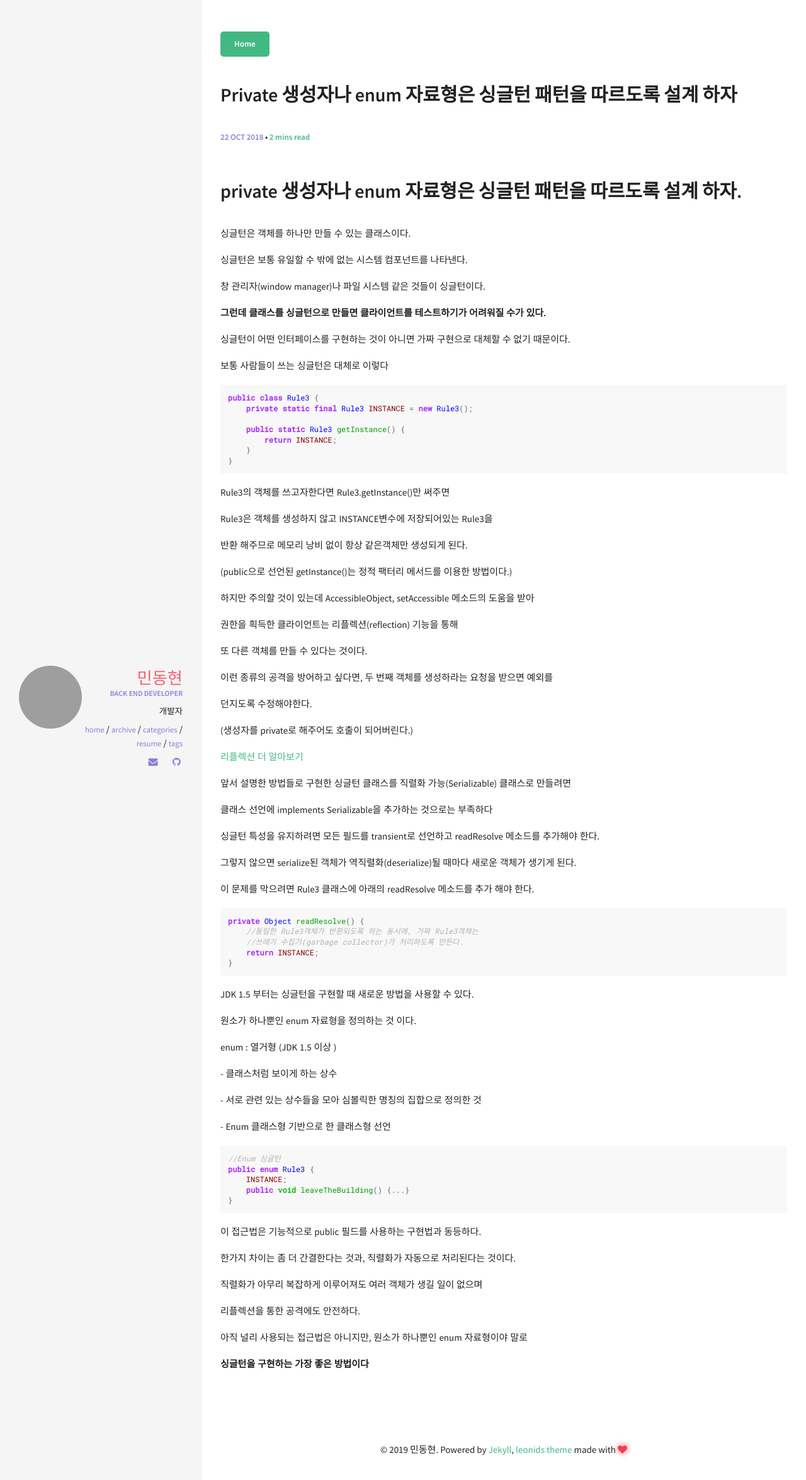
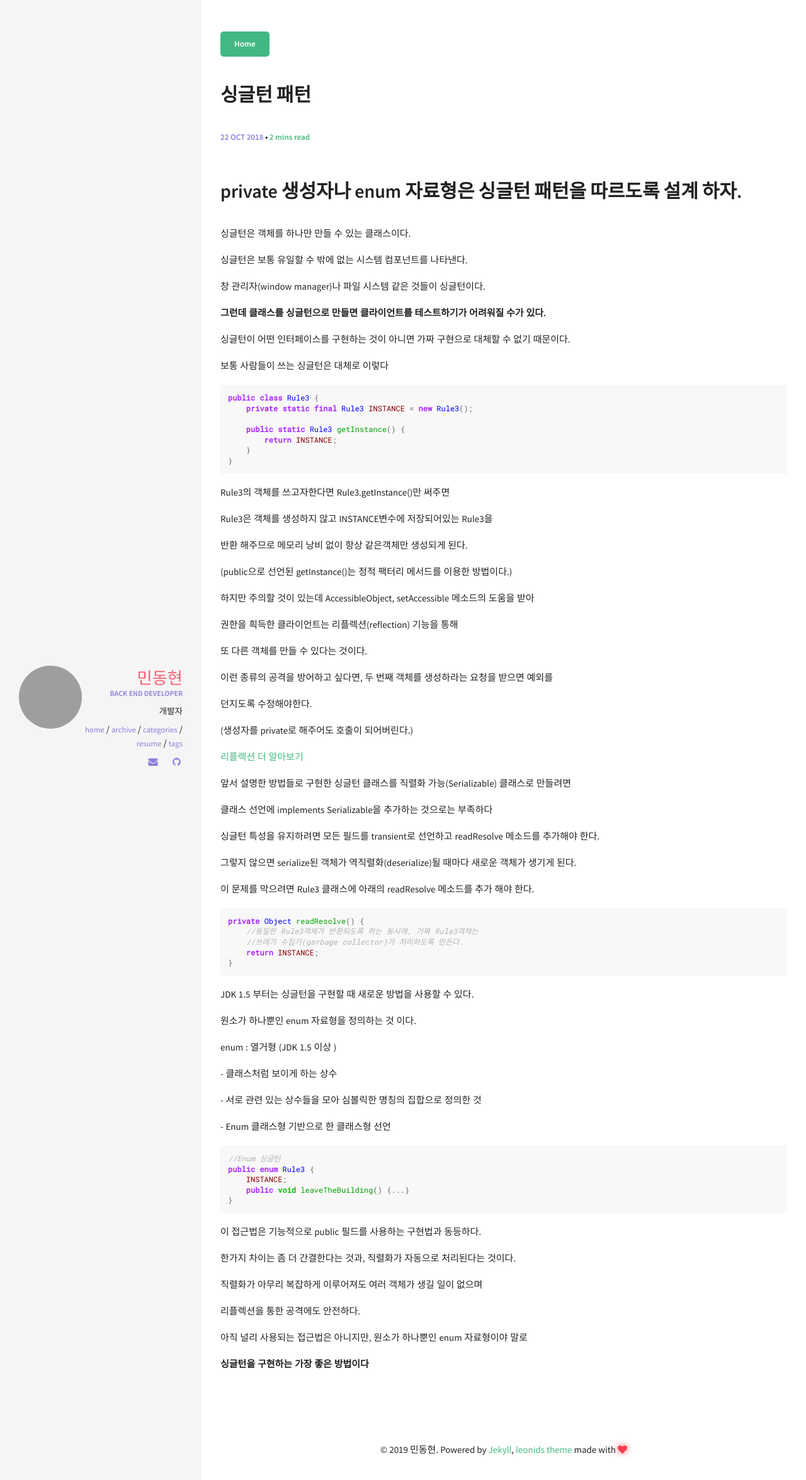
Before and after one commit to DaeAkin/DaeAkin.github.io, a Jekyll site: the page built from _posts/2018-10-22-private 생성자나 enum 자료형은 싱글턴 패턴을 따르도록 설계 하자..md, in a window 1280 px wide. Shown: the top 2350 px of the page at 63% size. Built offline with Jekyll 4.4.1, drawn with Linux system fonts in a browser that asks for light colours; our own code applies the rules of GitHub Pages for plain Markdown files; comment, search, counter and statistics services are not loaded; part of the change alters nothing that is shown.

Commit message:
Update 2018-10-22-private 생성자나 enum 자료형은 싱글턴 패턴을 따르도록 설계 하자..md

```diff
--- a/_posts/2018-10-22-private 생성자나 enum 자료형은 싱글턴 패턴을 따르도록 설계 하자..md
+++ b/_posts/2018-10-22-private 생성자나 enum 자료형은 싱글턴 패턴을 따르도록 설계 하자..md
@@ -1,3 +1,9 @@
+---
+layout: post
+title: 싱글턴 패턴
+categories: [Design Pattern]
+comments: true
+---
 # private 생성자나 enum 자료형은 싱글턴 패턴을 따르도록 설계 하자.
 
 싱글턴은 객체를 하나만 만들 수 있는 클래스이다.
```
